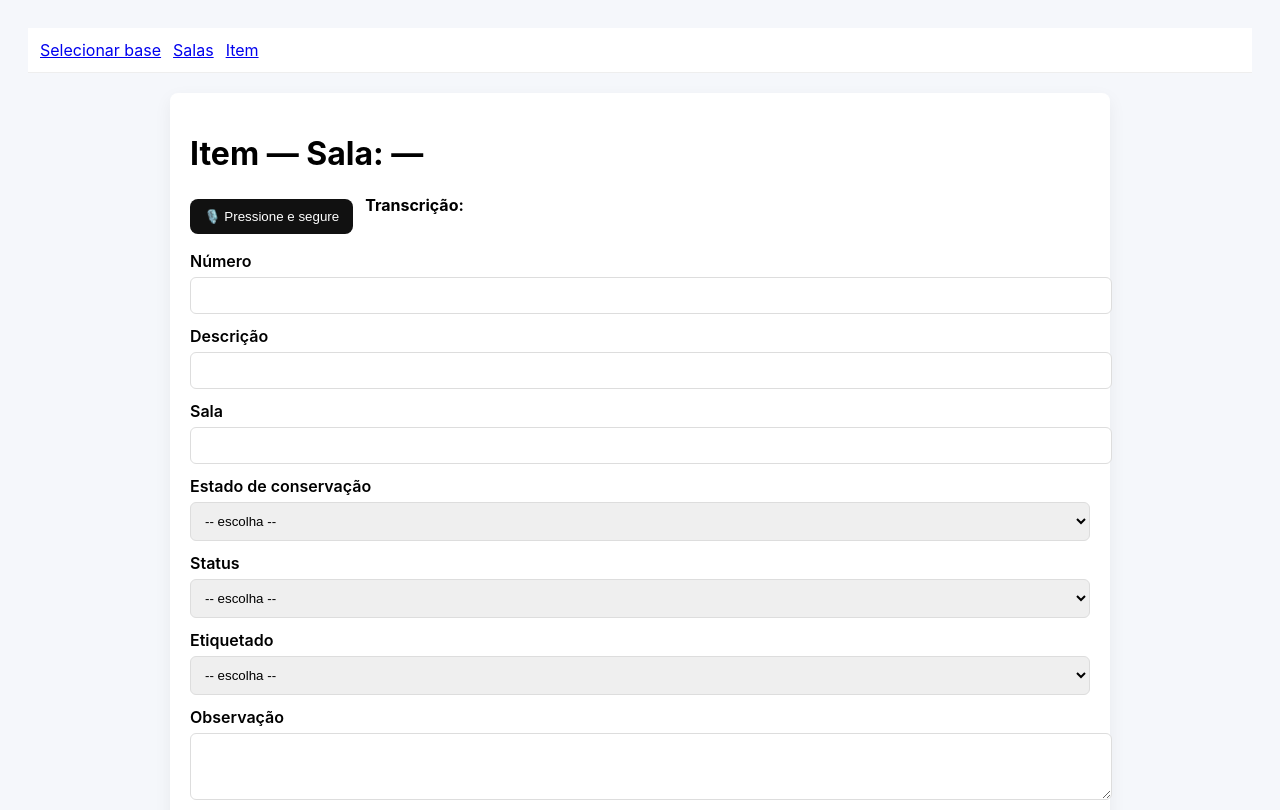
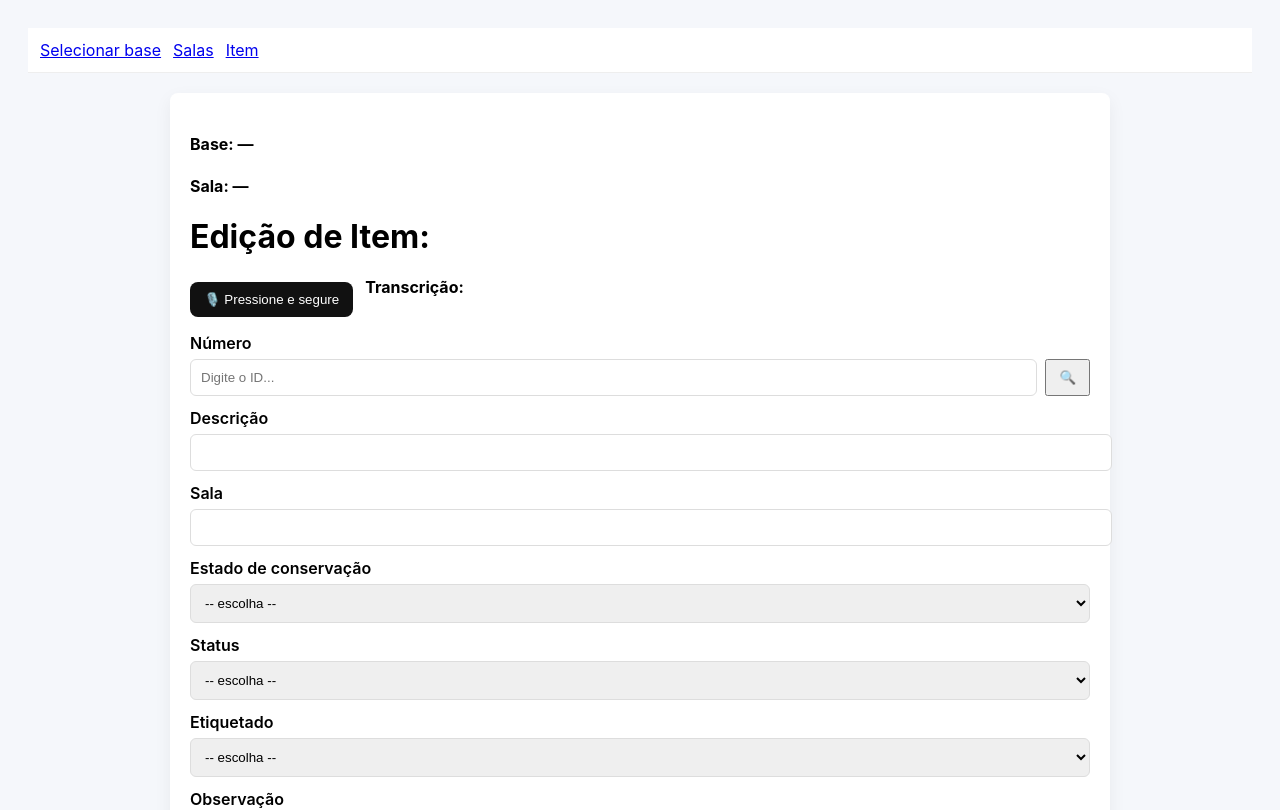
Before and after one commit to LuizHMAguiar/IFB-Inventario, a React (Vite) app: page /item in a window 1280 px wide. Shown: the top 810 px of the page. Built offline with nearby package versions, Linux system fonts and the light colour scheme.

Commit message:
Busca manual por item

```diff
--- a/src/components/VoiceForm.tsx
+++ b/src/components/VoiceForm.tsx
@@ -1,9 +1,8 @@
-import { useEffect, useState, useRef } from 'react'
+import { useEffect, useState } from 'react'
 import { useSpeechToText } from '../hooks/useSpeechToText'
 import { parseSpeechText } from '../lib/parser'
-import { findItemByNumero } from '../lib/db'
 import { fillFormWithData, type FormData } from '../lib/fillForm'
-import { csvFileToDbBytes } from '../lib/csvToSqlite'
+import { findItemByNumero } from '../services/findItem'
 
 type Props = { db?: any | null; initialRoom?: string }
 
@@ -13,21 +12,64 @@
   const [form, setForm] = useState<FormData>({
     numero: '', descricao:'', sala:'', estado:'', status:'', etiquetado:'', observacao:'', recomendacao:''
   })
+
   const [autoFilled, setAutoFilled] = useState<Record<keyof FormData, boolean>>({
-    numero: false,
-    descricao: false,
-    sala: false,
-    estado: false,
-    status: false,
-    etiquetado: false,
-    observacao: false,
-    recomendacao: false,
+    numero: false, descricao: false, sala: false, estado: false, status: false, etiquetado: false, observacao: false, recomendacao: false,
   })
+
   const [loading, setLoading] = useState(false)
 
   useEffect(()=>{
     if (initialRoom) setForm(f=>({...f, sala: initialRoom}))
   },[initialRoom])
+
+  const handleManualSearch = () => {
+    if (!form.numero) return alert('Digite um número para buscar.');
+
+    // Se db for nulo, tente usar a chave padrão como fallback
+    const dbToUse = db || 'ifb_saved_bases';
+
+    setLoading(true);
+    try {
+      const item = findItemByNumero(dbToUse, form.numero);
+
+      if (item) {
+        console.log("Item encontrado:", item); // Para debug
+
+        setForm(prev => ({
+          ...prev,
+          // Mapeamento das chaves MAIÚSCULAS do seu JSON para o form minúsculo
+          descricao: item.DESCRIÇÃO || item.Descricao || item.descricao || prev.descricao,
+          sala: item.SALA || item.Sala || item.sala || prev.sala,
+          observacao: item.OBSERVAÇÃO || item.Observacao || item.observacao || prev.observacao,
+          estado: item['ESTADO DE CONSERVAÇÃO'] || item.Estado || prev.estado,
+          status: item.STATUS || item.Status || prev.status,
+          etiquetado: item.ETIQUETADO || item.Etiquetado || prev.etiquetado,
+          recomendacao: item.RECOMENDAÇÃO || item.Recomendacao || prev.recomendacao
+        }));
+
+        setAutoFilled(prev => ({
+          ...prev,
+          numero: true,
+          descricao: true, // Marca como preenchido
+          sala: true,
+          observacao: !!item.OBSERVAÇÃO,
+          estado: !!item['ESTADO DE CONSERVAÇÃO'],
+          status: !!item.STATUS,
+          etiquetado: !!item.ETIQUETADO,
+          recomendacao: !!item.RECOMENDAÇÃO
+        }));
+      } else {
+        alert('Item não encontrado com o número: ' + form.numero);
+      }
+    } catch (err) {
+      console.error(err);
+      alert('Erro ao buscar item.');
+    } finally {
+      setLoading(false);
+    }
+}
+  // -----------------------------------
 
   useEffect(() => {
     async function handle(){
@@ -40,7 +82,7 @@
         const item = db && parsed.numero ? findItemByNumero(db, parsed.numero) : null
         const filled = fillFormWithData(item, parsed)
         setForm(filled)
-        // compute which fields were auto-filled (from parsed or from matched item)
+
         const flags: Record<keyof FormData, boolean> = {
           numero: Boolean((parsed.numero ?? '') || (item && (item.numero ?? item.id ?? item.etiqueta ?? ''))),
           descricao: Boolean((parsed.descricao ?? '') || (item && (item.descricao ?? item.descricao_item ?? item.Descricao ?? ''))),
@@ -82,10 +124,28 @@
       </div>
 
       <form onSubmit={(e)=>e.preventDefault()}>
+
+        {/* CAMPO NÚMERO MODIFICADO COM BOTÃO DE LUPA */}
         <div className="field">
           <label>Número</label>
-          <input className={autoFilled.numero ? 'auto-filled' : ''} value={form.numero} onChange={e=>{ setForm({...form, numero:e.target.value}); setAutoFilled(prev=>({...prev, numero:false})); }} />
+          <div style={{ display: 'flex', gap: '8px' }}>
+            <input
+              className={autoFilled.numero ? 'auto-filled' : ''}
+              value={form.numero}
+              onChange={e=>{ setForm({...form, numero:e.target.value}); setAutoFilled(prev=>({...prev, numero:false})); }}
+              placeholder="Digite o ID..."
+            />
+            <button
+              type="button"
+              onClick={handleManualSearch}
+              title="Buscar dados manualmente"
+              style={{ padding: '0 12px', cursor: 'pointer' }}
+            >
+              🔍
+            </button>
+          </div>
         </div>
+
         <div className="field">
           <label>Descrição</label>
           <input className={autoFilled.descricao ? 'auto-filled' : ''} value={form.descricao} onChange={e=>{ setForm({...form, descricao:e.target.value}); setAutoFilled(prev=>({...prev, descricao:false})); }} />
--- a/src/pages/ItemPage.tsx
+++ b/src/pages/ItemPage.tsx
@@ -1,37 +1,30 @@
 import { useEffect, useState } from 'react'
 import VoiceForm from '../components/VoiceForm'
-import { deserializeDbFromBase64 } from '../lib/db'
 
 export default function ItemPage(){
-  const [db, setDb] = useState<any|null>(null)
+  const [db, setDb] = useState<string|null>(null)
   const [room, setRoom] = useState<string|undefined>(undefined)
 
   useEffect(()=>{
-    const loadDatabase = async () => {
-      try {
-        const b64 = sessionStorage.getItem('selected_base_b64')
-        const selectedRoom = sessionStorage.getItem('selected_room')
+    const selectedBaseId = sessionStorage.getItem('selected_base_id')
+    const selectedRoom = sessionStorage.getItem('selected_room')
 
-        if (b64) {
-          const database = await deserializeDbFromBase64(b64)
-          setDb(database)
-        }
 
-        if (selectedRoom) {
-          setRoom(selectedRoom)
-        }
-      } catch (err:any) {
-        console.error('Erro ao carregar banco de dados:', err)
-        alert('Erro ao carregar banco de dados: ' + (err.message || err))
-      }
+    if (selectedBaseId) {
+      setDb(selectedBaseId)
     }
 
-    loadDatabase()
-  }, [])
+    if (selectedRoom) {
+      setRoom(selectedRoom)
+    }
+  },[])
+
 
   return (
     <div className="container">
-      <h1>Item — Sala: {room ?? '—'}</h1>
+      <h4>Base: {db ?? '—'}</h4>
+      <h4>Sala: {room ?? '—'}</h4>
+      <h1>Edição de Item:</h1>
       <VoiceForm db={db} initialRoom={room} />
     </div>
   )
--- /dev/null
+++ b/src/services/findItem.ts
@@ -0,0 +1,65 @@
+/**
+ * Busca um item pelo número dentro das bases salvas no LocalStorage.
+ * * @param dbId - O ID da base de dados específica (ex: '1763472622853') ou null para buscar em todas.
+ * @param numeroSearch - O número do item a ser buscado.
+ */
+export function findItemByNumero(dbId: string | null, numeroSearch: string): any | null {
+  if (!numeroSearch) return null;
+
+  // 1. Carregar SEMPRE a lista principal de bases
+  const STORAGE_KEY = 'ifb_saved_bases';
+  let allBases: any[] = [];
+
+  try {
+    const raw = localStorage.getItem(STORAGE_KEY);
+    if (raw) {
+      allBases = JSON.parse(raw);
+    }
+  } catch (e) {
+    console.error(`[findItem] Erro ao ler localStorage chave '${STORAGE_KEY}':`, e);
+    return null;
+  }
+
+  if (!allBases || allBases.length === 0) {
+    console.warn("[findItem] Nenhuma base encontrada em 'ifb_saved_bases'.");
+    return null;
+  }
+
+  // 2. Filtrar as bases: Se um dbId foi passado, usamos apenas a base correspondente.
+  // Caso contrário, usamos todas as bases disponíveis.
+  let targetBases = allBases;
+
+  if (dbId) {
+    // Aqui corrigimos o erro: buscamos o objeto cujo .id é igual ao parâmetro recebido
+    const specificBase = allBases.find(b => b.id === dbId);
+    if (specificBase) {
+      targetBases = [specificBase];
+      console.log(`[findItem] Base selecionada: ${specificBase.name} (ID: ${dbId})`);
+    } else {
+      console.warn(`[findItem] Base com ID '${dbId}' não encontrada. Buscando em todas as bases.`);
+    }
+  }
+
+  const target = String(numeroSearch).trim().toLowerCase();
+
+  // 3. Iterar sobre as bases selecionadas e buscar o item
+  for (const base of targetBases) {
+    if (base?.json?.rows && Array.isArray(base.json.rows)) {
+      const rows = base.json.rows;
+
+      const found = rows.find((row: any) => {
+        // Verifica chaves comuns (NUMERO, ID, etc)
+        const val = row.NUMERO || row.Numero || row.numero || row.id || row.ID || '';
+        return String(val).trim().toLowerCase() === target;
+      });
+
+      if (found) {
+        console.log(`[findItem] ✅ Item encontrado na base "${base.name}":`, found);
+        return found;
+      }
+    }
+  }
+
+  console.log(`[findItem] ❌ Item ${target} não localizado.`);
+  return null;
+}
```
